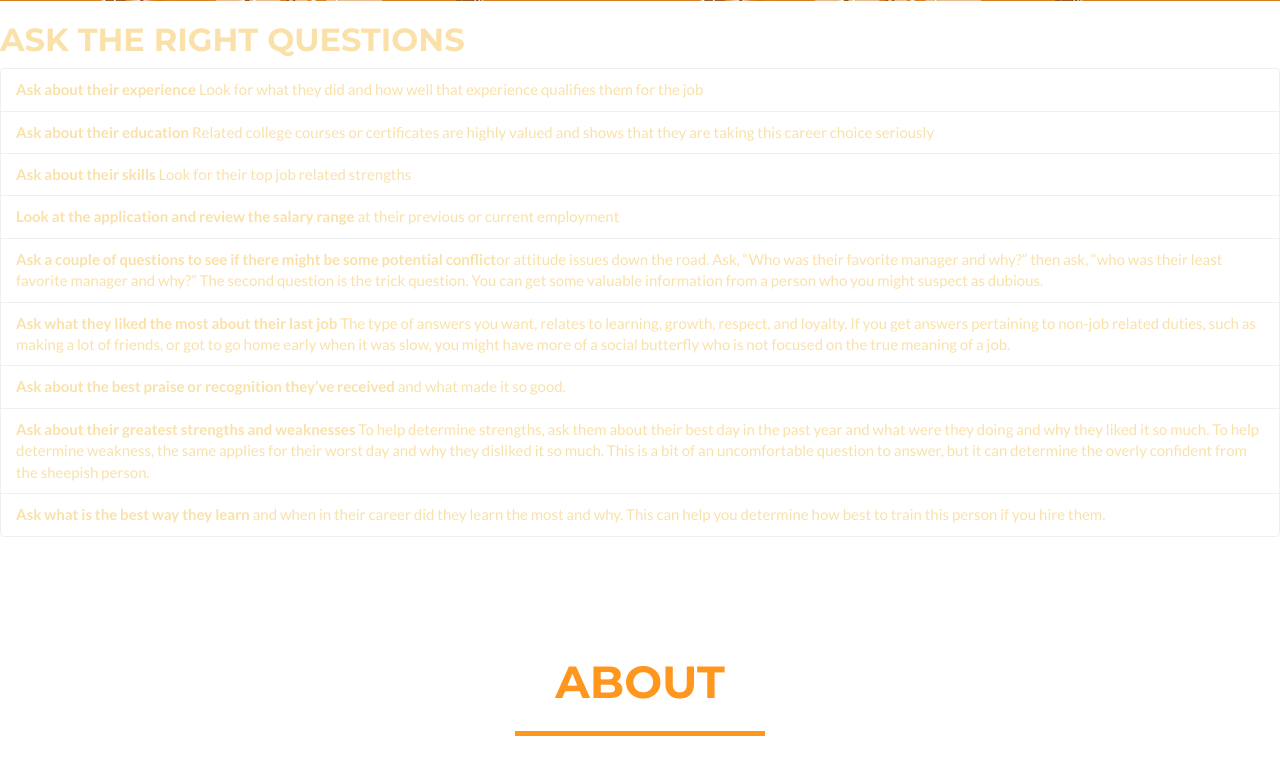
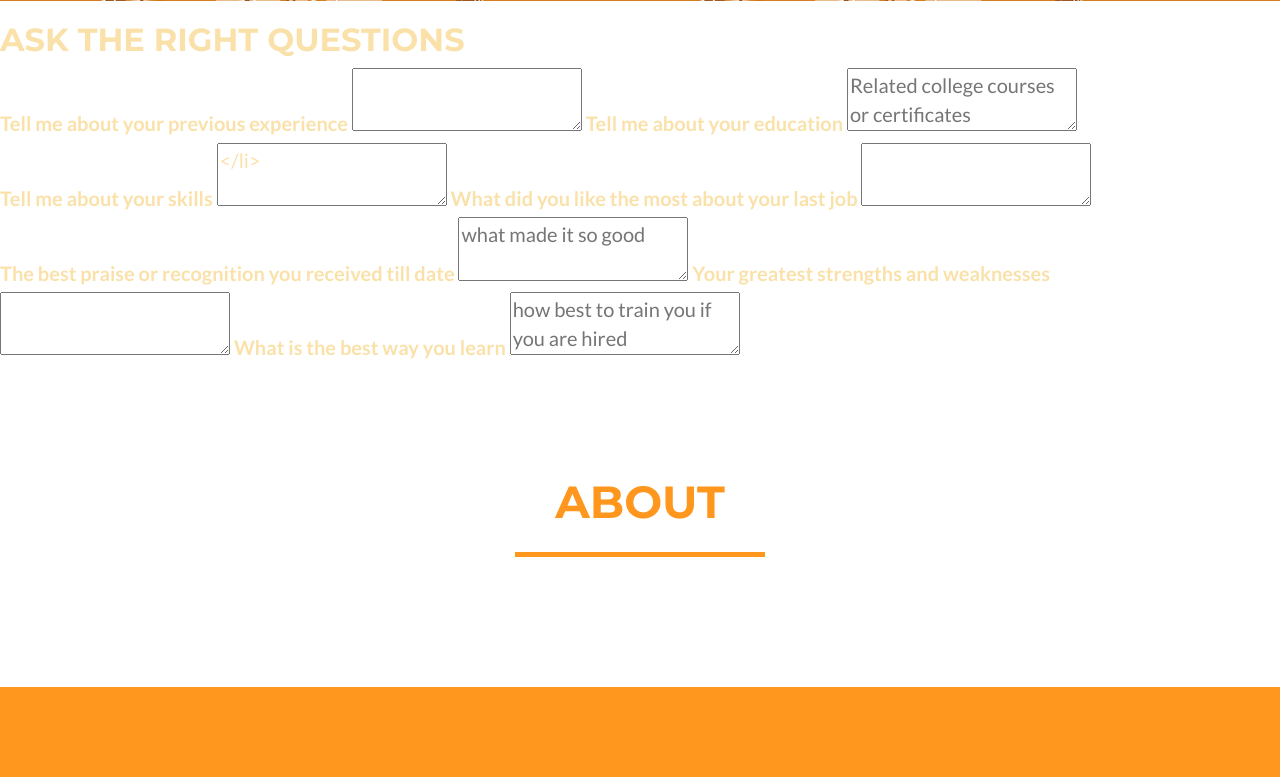
Before and after one commit to tapaswenipathak/Recruiters-Friend, a Django app: page /questions/ in a window 1280 px wide. Shown: the part 473-1250 px from the top of the page. Run offline with Django 3.2, Linux system fonts and the light colour scheme; some libraries are stand-ins or nearby versions.

Commit message:
improved the questionnaire

```diff
--- a/Recruiters_Friend/static/js/main.js
+++ b/Recruiters_Friend/static/js/main.js
@@ -9,7 +9,6 @@ $(document).ready(function(){
 function data_validation() {
 
     var data_to_validate=$("textarea#job_description").val();
-    alert(data_to_validate);
 
     console.log("data send is working!"); // sanity check
    $.ajax({
--- a/Recruiters_Friend/templates/questions.html
+++ b/Recruiters_Friend/templates/questions.html
@@ -6,27 +6,30 @@
 {% block content %}
 	<h2> Ask the right questions</h2>
 	<p>
-		<ol class="list-group">
-		<li class="list-group-item"><b>Ask about their experience</b>
-		Look for what they did and how well that experience qualifies them for the job</li>
 
-		<li class="list-group-item"><b>Ask about their education </b>
-		Related college courses or certificates are highly valued and shows that they are taking this career choice seriously</li>
+		<label>Tell me about your previous experience</label>
+		<textarea></textarea>
 
-		<li class="list-group-item"><b>Ask about their skills</b>
-		Look for their top job related strengths</li>
+		<label>Tell me about your education </label>
+		<textarea placeholder="Related college courses or certificates" ></textarea>
 
-		<li class="list-group-item"><b>Look at the application and review the salary range</b> at their previous or current employment</li>
+		<label>Tell me about your skills</label>
+		<textarea placeholder="Top strengths"></li>
 
-		<li class="list-group-item"><b>Ask a couple of questions to see if there might be some potential conflict</b>or attitude issues down the road. Ask, “Who was their favorite manager and why?” then ask, “who was their least favorite manager and why?”  The second question is the trick question.  You can get some valuable information from a person who you might suspect as dubious.</li>
+ 		<label> General Question </label>
+		<textarea placeholder="Who was their favorite manager and why?"></textarea>
 
-		<li class="list-group-item"><b>Ask what they liked the most about their last job</b> The type of answers you want, relates to learning, growth, respect, and loyalty.  If you get answers pertaining to non-job related duties, such as making a lot of friends, or got to go home early when it was slow, you might have more of a social butterfly who is not focused on the true meaning of a job.</li>
+		<label> What did you like the most about your last job</label>
+		<textarea></textarea>
 
-		<li class="list-group-item"><b>Ask about the best praise or recognition they’ve received</b> and what made it so good.</li>
+		<label>The best praise or recognition you received till date</label>
+		<textarea placeholder="what made it so good"></textarea>
 
-		<li class="list-group-item"><b>Ask about their greatest strengths and weaknesses</b>  To help determine strengths, ask them about their best day in the past year and what were they doing and why they liked it so much.  To help determine weakness, the same applies for their worst day and why they disliked it so much.  This is a bit of an uncomfortable question to answer, but it can determine the overly confident from the sheepish person.</li>
+		<label>Your greatest strengths and weaknesses</label>
+		 <textarea> </textarea>
 
-		<li class="list-group-item"><b>Ask what is the best way they learn </b>and when in their career did they learn the most and why.  This can help you determine how best to train this person if you hire them.</li>
+		 <label>What is the best way you learn </label>
+		 <textarea placeholder="how best to train you if you are hired"></textarea>
 	</ol>
 
 
```
